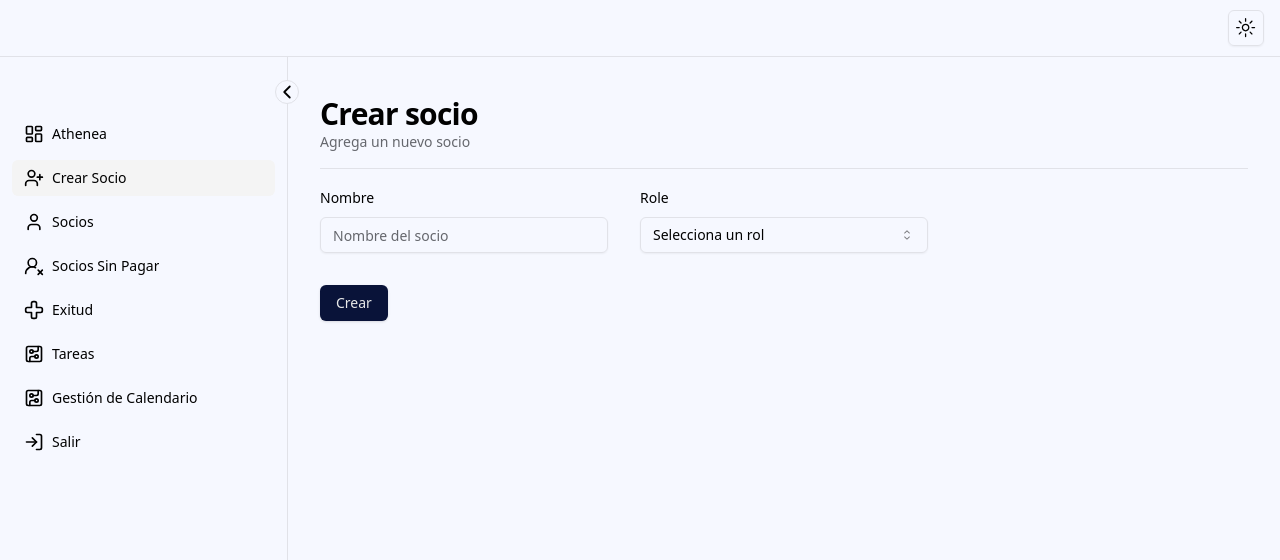
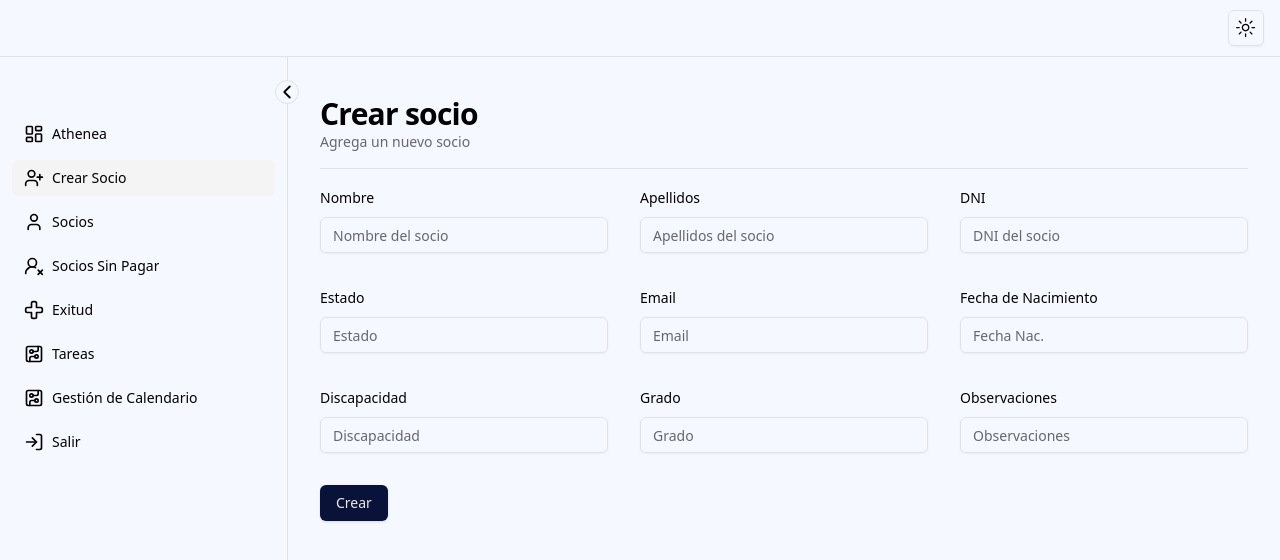
Before and after one commit to barthxc/AtheneaAppFrontend, a React (Vite) app: page /dashboard/member/new in a window 1280 px wide. Shown: the top 560 px of the page. Built offline with nearby package versions, Linux system fonts and the light colour scheme.

Commit message:
deleting roles , building memberform

```diff
--- a/src/components/forms/member-form.tsx
+++ b/src/components/forms/member-form.tsx
@@ -3,16 +3,15 @@ import { useState } from "react";
 import { useForm } from "react-hook-form";
 import { useToast } from "../ui/use-toast";
 import { MemberFormView } from "./views";
-import type { MemberFormValues, Role } from "@/types";
+import type { MemberFormValues } from "@/types";
 import { memberFormSchema } from "@/schemas";
 import { ERROR_MESSAGES } from "@/constants";
 
 interface MemberFormProps {
   initialData: any | null;
-	roles: Role[];
 }
 
-export const MemberForm: React.FC<MemberFormProps> = ({ initialData, roles }) => {
+export const MemberForm: React.FC<MemberFormProps> = ({ initialData }) => {
   //   const params = useParams();
   //   const router = useRouter();
   const { toast } = useToast();
@@ -82,7 +81,6 @@ export const MemberForm: React.FC<MemberFormProps> = ({ initialData, roles }) =>
   return (
     <MemberFormView
       initialData={initialData}
-			roles={roles}
       loading={loading}
       showModal={showModal}
       openModal={openModal}
--- a/src/components/forms/views/member-form.view.tsx
+++ b/src/components/forms/views/member-form.view.tsx
@@ -19,7 +19,6 @@ import { ConfirmModal } from "@/components/modal";
 export const MemberFormView = ({
   initialData,
   loading,
-	roles,
   showModal,
   openModal,
   closeModal,
@@ -42,23 +41,104 @@ export const MemberFormView = ({
       <div className="flex items-center justify-between">
         <Heading title={title} description={description} />
         {initialData && (
-					<Button disabled={loading} variant="destructive" size="sm" onClick={openModal}>
+          <Button
+            disabled={loading}
+            variant="destructive"
+            size="sm"
+            onClick={openModal}>
             <Trash className="h-4 w-4" />
           </Button>
         )}
       </div>
       <Separator />
       <Form {...form}>
-				<form onSubmit={form.handleSubmit(onSubmit)} className="w-full space-y-8">
+        <form
+          onSubmit={form.handleSubmit(onSubmit)}
+          className="w-full space-y-8">
           <div className="gap-8 md:grid md:grid-cols-3">
             <FormField
               formControl={form.control}
               name="name"
               label="Nombre"
-							render={({ field }) => <Input disabled={loading} placeholder="Nombre del socio" {...field} />}
+              render={({ field }) => (
+                <Input
+                  disabled={loading}
+                  placeholder="Nombre del socio"
+                  {...field}
+                />
+              )}
+            />
+            <FormField
+              formControl={form.control}
+              name="lastName"
+              label="Apellidos"
+              render={({ field }) => (
+                <Input
+                  disabled={loading}
+                  placeholder="Apellidos del socio"
+                  {...field}
+                />
+              )}
             />
 
             <FormField
+              formControl={form.control}
+              name="identificationNumber"
+              label="DNI"
+              render={({ field }) => (
+                <Input
+                  disabled={loading}
+                  placeholder="DNI del socio"
+                  {...field}
+                />
+              )}
+            />
+            <FormField
+              formControl={form.control}
+              name="status"
+              label="Estado"
+              render={({ field }) => (
+                <Input disabled={loading} placeholder="Estado" {...field} />
+              )}
+            />
+            <FormField
+              formControl={form.control}
+              name="email"
+              label="Email"
+              render={({ field }) => (
+                <Input disabled={loading} placeholder="Email" {...field} />
+              )}
+            />
+            <FormField
+              formControl={form.control}
+              name="birthDate"
+              label="Fecha de Nacimiento"
+              render={({ field }) => (
+                <Input disabled={loading} placeholder="Fecha Nac." {...field} />
+              )}
+            />
+            <FormField
+              formControl={form.control}
+              name="isDisability"
+              label="Discapacidad"
+              render={({ field }) => (
+                <Input
+                  disabled={loading}
+                  placeholder="Discapacidad"
+                  {...field}
+                />
+              )}
+            />
+            <FormField
+              formControl={form.control}
+              name="gradeDisability"
+              label="Grado"
+              render={({ field }) => (
+                <Input disabled={loading} placeholder="Grado" {...field} />
+              )}
+            />
+
+            {/* <FormField
               formControl={form.control}
               name="role"
               label="Role"
@@ -70,7 +150,10 @@ export const MemberFormView = ({
                   defaultValue={field.value}>
                   <FormControl>
                     <SelectTrigger>
-											<SelectValue defaultValue={field.value} placeholder="Selecciona un rol" />
+                      <SelectValue
+                        defaultValue={field.value}
+                        placeholder="Selecciona un rol"
+                      />
                     </SelectTrigger>
                   </FormControl>
                   <SelectContent>
@@ -81,6 +164,19 @@ export const MemberFormView = ({
                     ))}
                   </SelectContent>
                 </Select>
+              )}
+            /> */}
+
+            <FormField
+              formControl={form.control}
+              name="observations"
+              label="Observaciones"
+              render={({ field }) => (
+                <Input
+                  disabled={loading}
+                  placeholder="Observaciones"
+                  {...field}
+                />
               )}
             />
           </div>
--- a/src/pages/NewMember.tsx
+++ b/src/pages/NewMember.tsx
@@ -5,14 +5,7 @@ export default function NewMember() {
   return (
     <ScrollArea className="h-full">
       <div className="flex-1 space-y-4 p-8">
-				<MemberForm
-					roles={[
-						{ _id: "admin", name: "Administrador" },
-						{ _id: "editor", name: "Editor" },
-					]}
-					initialData={null}
-					key={null}
-				/>
+        <MemberForm initialData={null} key={null} />
       </div>
     </ScrollArea>
   );
--- a/src/types/index.ts
+++ b/src/types/index.ts
@@ -47,11 +47,6 @@ export interface Category {
   name: string;
 }
 
-export interface Role {
-	_id: string;
-	name: string;
-}
-
 export interface FormViewProps {
   initialData: any | null;
   loading: boolean;
@@ -70,6 +65,5 @@ export interface CalendarFormViewProps extends FormViewProps {
 
 export type MemberFormValues = z.infer<typeof memberFormSchema>;
 export interface MemberFormViewProps extends FormViewProps {
-	roles: Role[];
   form: UseFormReturn<MemberFormValues>;
 }
```
Also changed, not shown: 1 other file (tests, documents, lock files or other folders). Lines whose indentation alone changed are shown as unchanged.
